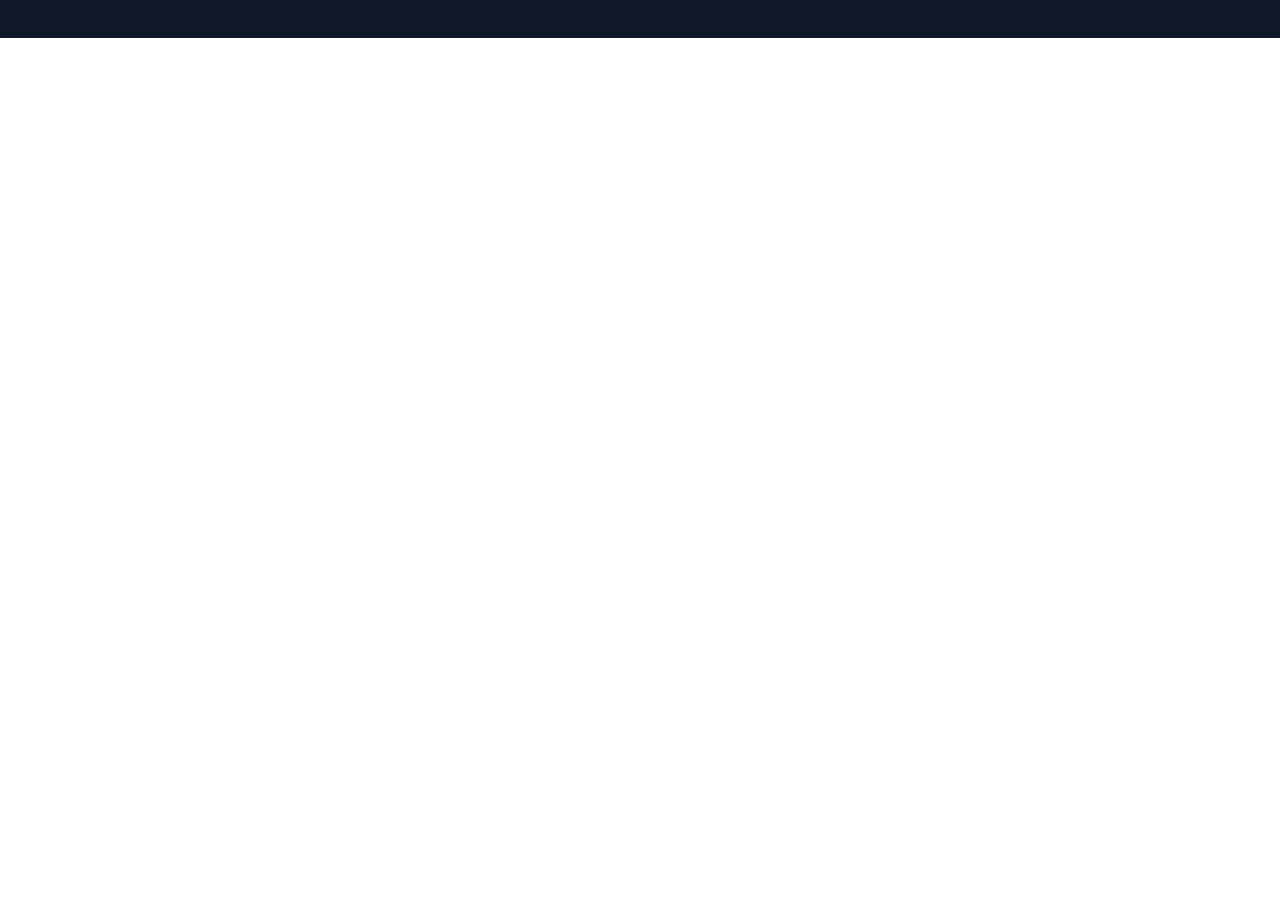
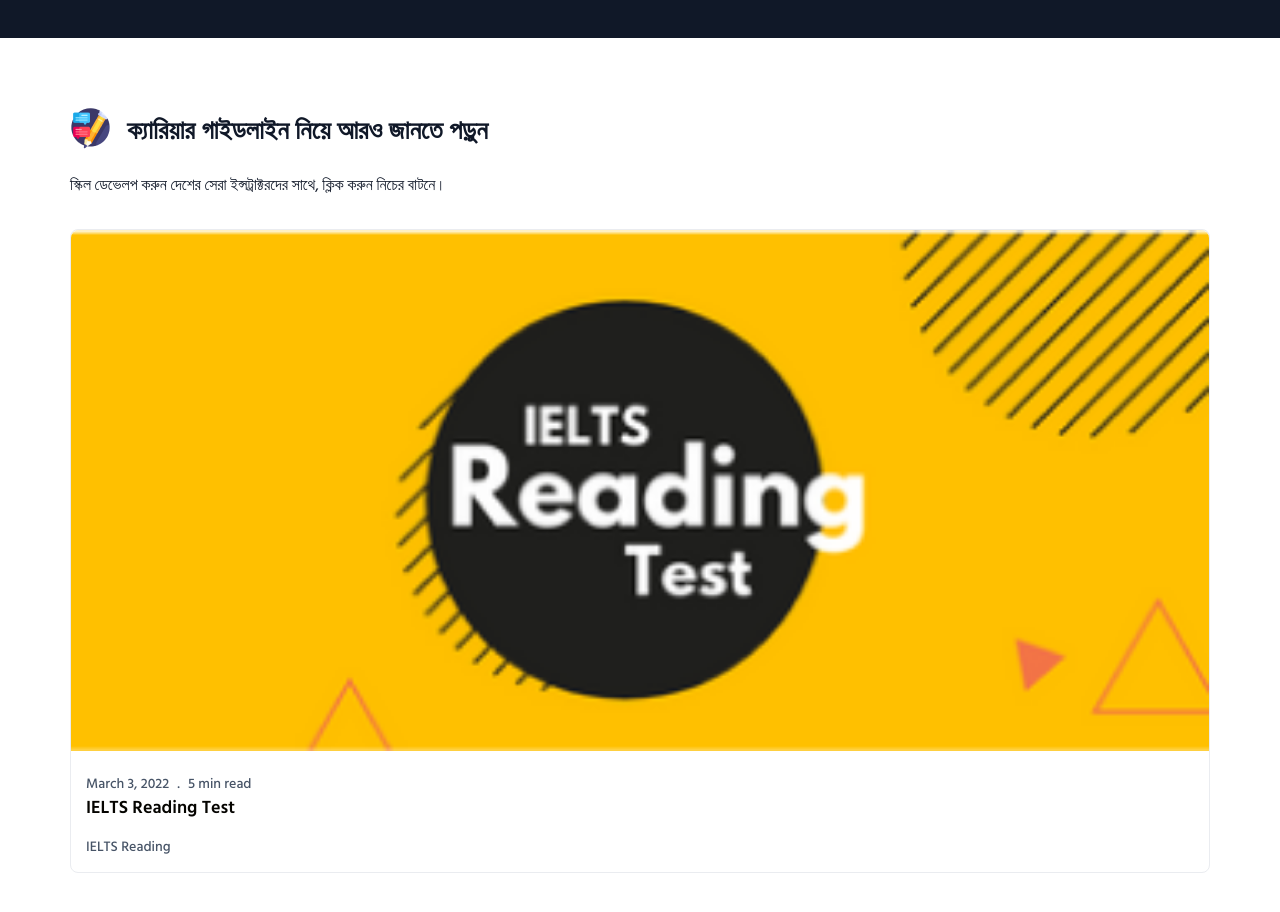
Before and after one commit to iamraihan/ostad-ui-task, a React (Create React App) app: page / in a window 1280 px wide. Shown: the part 5186-6098 px from the top of the page. Before the commit the page ends 5224 px from the top, so only its background shows below. Built offline with nearby package versions, Linux system fonts and the light colour scheme.

Commit message:
career guideline component added

```diff
--- /dev/null
+++ b/src/components/CareerGuildelineCard/CareerGuildelineCard.css
@@ -0,0 +1,29 @@
+.career-guideline-card {
+  background: #ffffff;
+  border: 1px solid #eaecf0;
+  border-radius: 8px;
+}
+.reading-test-img {
+  width: 100%;
+  border-radius: 8px 8px 0 0;
+}
+.reading-test-card-wrapper {
+  padding: 16px 15px;
+}
+.reading-test-card-duration {
+  display: flex;
+  align-items: center;
+  gap: 8px;
+}
+.reading-test-duration {
+  font-weight: 500;
+  font-size: 14px;
+  line-height: 130%;
+  color: #475467;
+}
+.reading-test-card-subtitle {
+  font-weight: 500;
+  font-size: 14px;
+  line-height: 130%;
+  color: #475467;
+}
--- /dev/null
+++ b/src/components/CareerGuildelineCard/CareerGuildelineCard.js
@@ -0,0 +1,24 @@
+import React from "react";
+import "./CareerGuildelineCard.css";
+import readingTest from "../../assets/images/companies/reading-test.png";
+
+const CareerGuildelineCard = () => {
+  return (
+    <div className="career-guideline-card">
+      <div>
+        <img className="reading-test-img" src={readingTest} alt="" />
+      </div>
+      <div className="reading-test-card-wrapper">
+        <div className="reading-test-card-duration">
+          <p className="reading-test-duration">March 3, 2022</p>{" "}
+          <p className="reading-test-duration">.</p>{" "}
+          <p className="reading-test-duration"> 5 min read</p>
+        </div>
+        <h4 className="card-video-subtitle">IELTS Reading Test</h4>
+        <p className="reading-test-card-subtitle">IELTS Reading</p>
+      </div>
+    </div>
+  );
+};
+
+export default CareerGuildelineCard;
--- /dev/null
+++ b/src/pages/CareerGuideline/CareerGuideline.css
@@ -0,0 +1,6 @@
+.career-guideline {
+  padding: 70px 0;
+}
+.reading-test {
+  margin-top: 32px;
+}
--- /dev/null
+++ b/src/pages/CareerGuideline/CareerGuideline.js
@@ -0,0 +1,29 @@
+import React from "react";
+import "./CareerGuideline.css";
+import careerIcon from "../../assets/images/companies/image 27.png";
+import CareerGuildelineCard from "../../components/CareerGuildelineCard/CareerGuildelineCard";
+const CareerGuideline = () => {
+  return (
+    <div className="career-guideline">
+      <div className="container">
+        <div className="ostad-title-wrapper ">
+          <div>
+            <img src={careerIcon} alt="" />
+          </div>
+          <p className="expert-career-title text-dark">
+            ক্যারিয়ার গাইডলাইন নিয়ে আরও জানতে পড়ুন
+          </p>
+        </div>
+        <p className="ostad-expert-subtitle text-dark">
+          স্কিল ডেভেলপ করুন দেশের সেরা ইন্সট্রাক্টরদের সাথে, ক্লিক করুন নিচের
+          বাটনে।
+        </p>
+        <div className="reading-test">
+          <CareerGuildelineCard />
+        </div>
+      </div>
+    </div>
+  );
+};
+
+export default CareerGuideline;
--- a/src/pages/Home/Home.js
+++ b/src/pages/Home/Home.js
@@ -1,4 +1,5 @@
 import React from "react";
+import CareerGuideline from "../CareerGuideline/CareerGuideline";
 import ExpertGuideline from "../ExpertGuideline/ExpertGuideline";
 import FreeVideoResource from "../FreeVideoResource/FreeVideoResource";
 import Hero from "../Hero/Hero";
@@ -19,6 +20,7 @@
       <JoinComunity />
       <IndustryExperts />
       <TrustedCompanies />
+      <CareerGuideline />
     </div>
   );
 };
--- a/src/pages/TrustedCompanies/TrustedCompanies.js
+++ b/src/pages/TrustedCompanies/TrustedCompanies.js
@@ -18,14 +18,14 @@
             grid={{
               rows: 1,
             }}
-            spaceBetween={24}
+            spaceBetween={0}
             pagination={{
               clickable: true,
             }}
             breakpoints={{
               640: {
                 slidesPerView: 1.2,
-                spaceBetween: 24,
+                spaceBetween: 0,
                 grid: {
                   rows: 1,
                 },
```
Also changed, not shown: src/assets/images/companies/image 27.png (added), src/assets/images/companies/reading-test.png (added).
